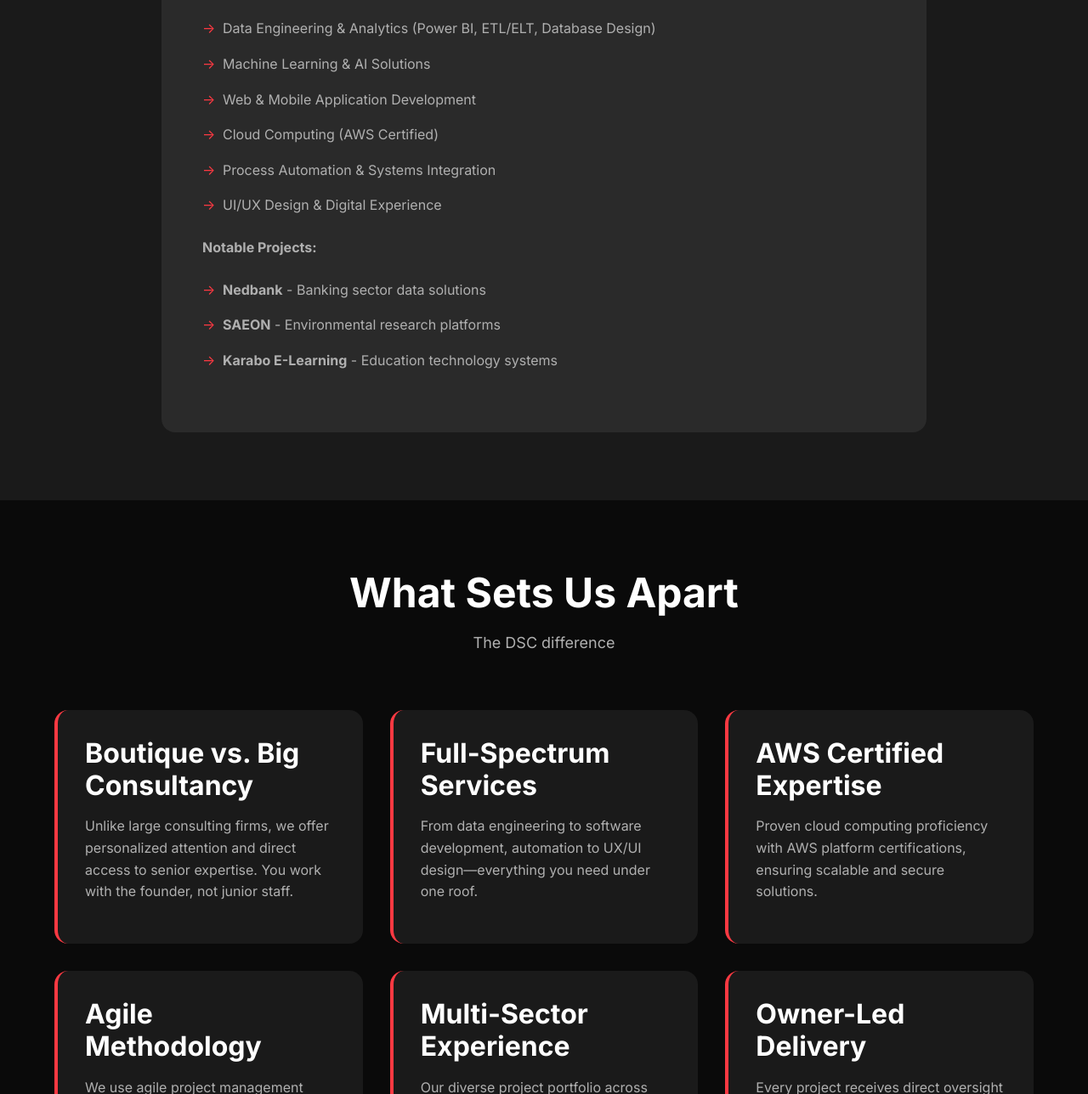
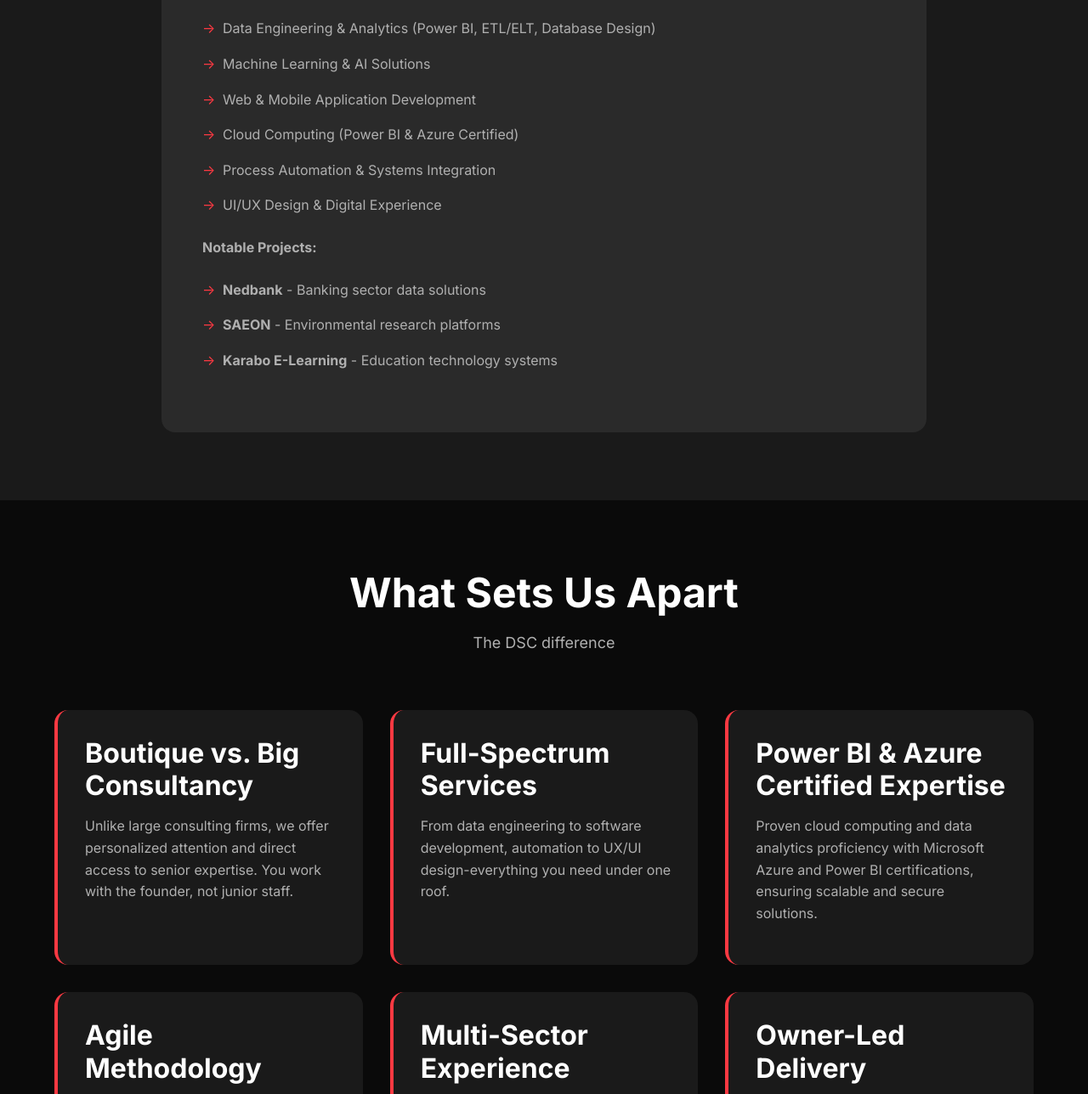
Before and after one commit to experiements-lab/digital-solutions-website, a plain HTML site: page about.html in a window 1280 px wide. Shown: the part 2921-4209 px from the top of the page at 85% size. Drawn offline with Linux system fonts and the light colour scheme.

Commit message:
Update certifications: Replace AWS with Power BI & Azure, remove em dashes
- Changed AWS Certified to Power BI & Azure Certified throughout
- Updated cloud computing expertise descriptions to include Microsoft Azure and Power BI
- Replaced all em dashes (—) with standard hyphens (-)
- Updated tech tags in portfolio from AWS to Azure

```diff
--- a/about.html
+++ b/about.html
@@ -156,7 +156,7 @@
                                 <li>Data Engineering & Analytics (Power BI, ETL/ELT, Database Design)</li>
                                 <li>Machine Learning & AI Solutions</li>
                                 <li>Web & Mobile Application Development</li>
-                                <li>Cloud Computing (AWS Certified)</li>
+                                <li>Cloud Computing (Power BI & Azure Certified)</li>
                                 <li>Process Automation & Systems Integration</li>
                                 <li>UI/UX Design & Digital Experience</li>
                             </ul>
@@ -193,14 +193,14 @@
                 <div class="advantage-card">
                     <h3>Full-Spectrum Services</h3>
                     <p>
-                        From data engineering to software development, automation to UX/UI design—everything
+                        From data engineering to software development, automation to UX/UI design-everything
                         you need under one roof.
                     </p>
                 </div>
                 <div class="advantage-card">
-                    <h3>AWS Certified Expertise</h3>
+                    <h3>Power BI & Azure Certified Expertise</h3>
                     <p>
-                        Proven cloud computing proficiency with AWS platform certifications, ensuring scalable
+                        Proven cloud computing and data analytics proficiency with Microsoft Azure and Power BI certifications, ensuring scalable
                         and secure solutions.
                     </p>
                 </div>
```
Also changed, not shown: index.html (+3 -3 lines), portfolio.html (+1 -1 lines).
